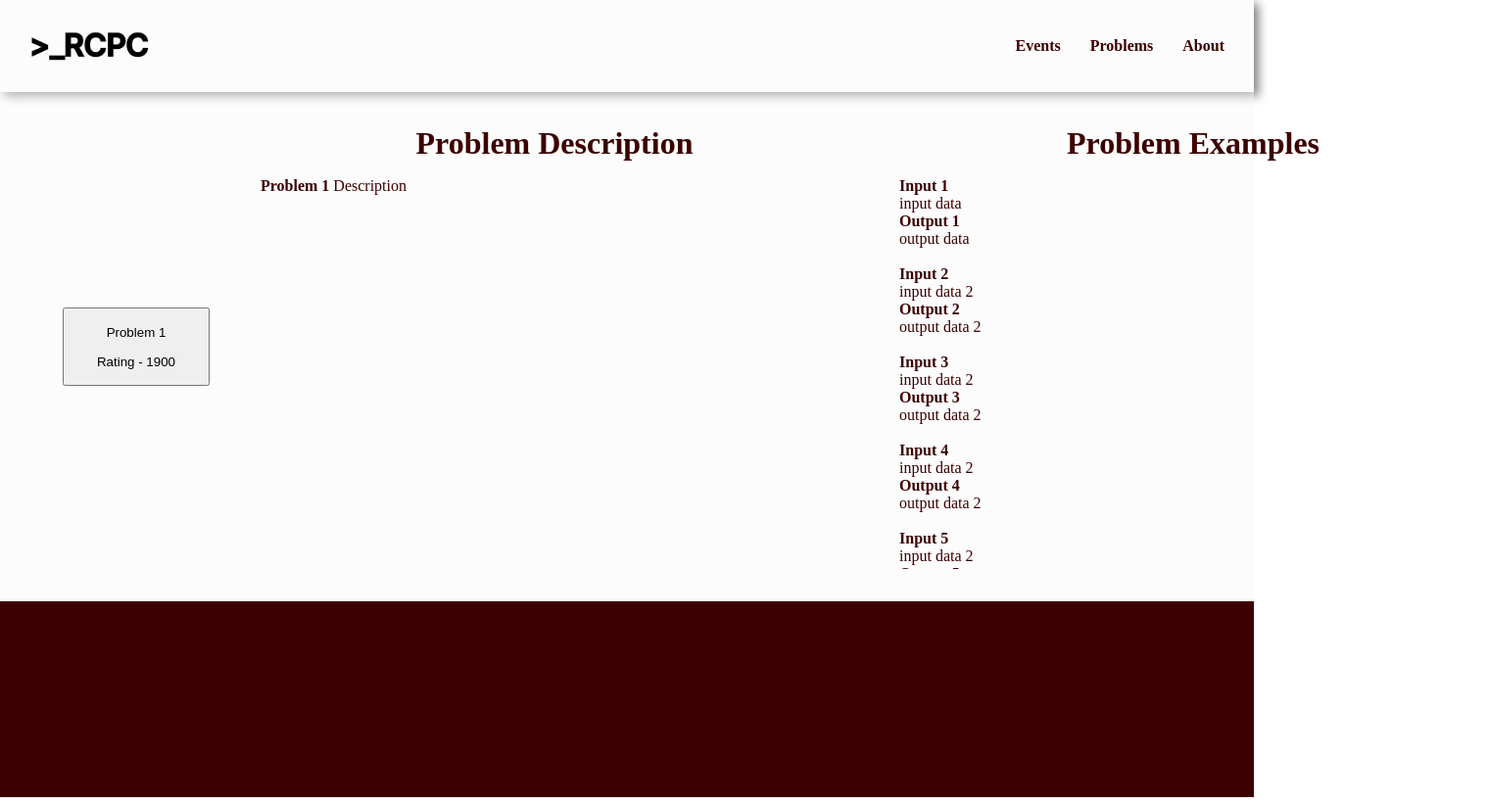
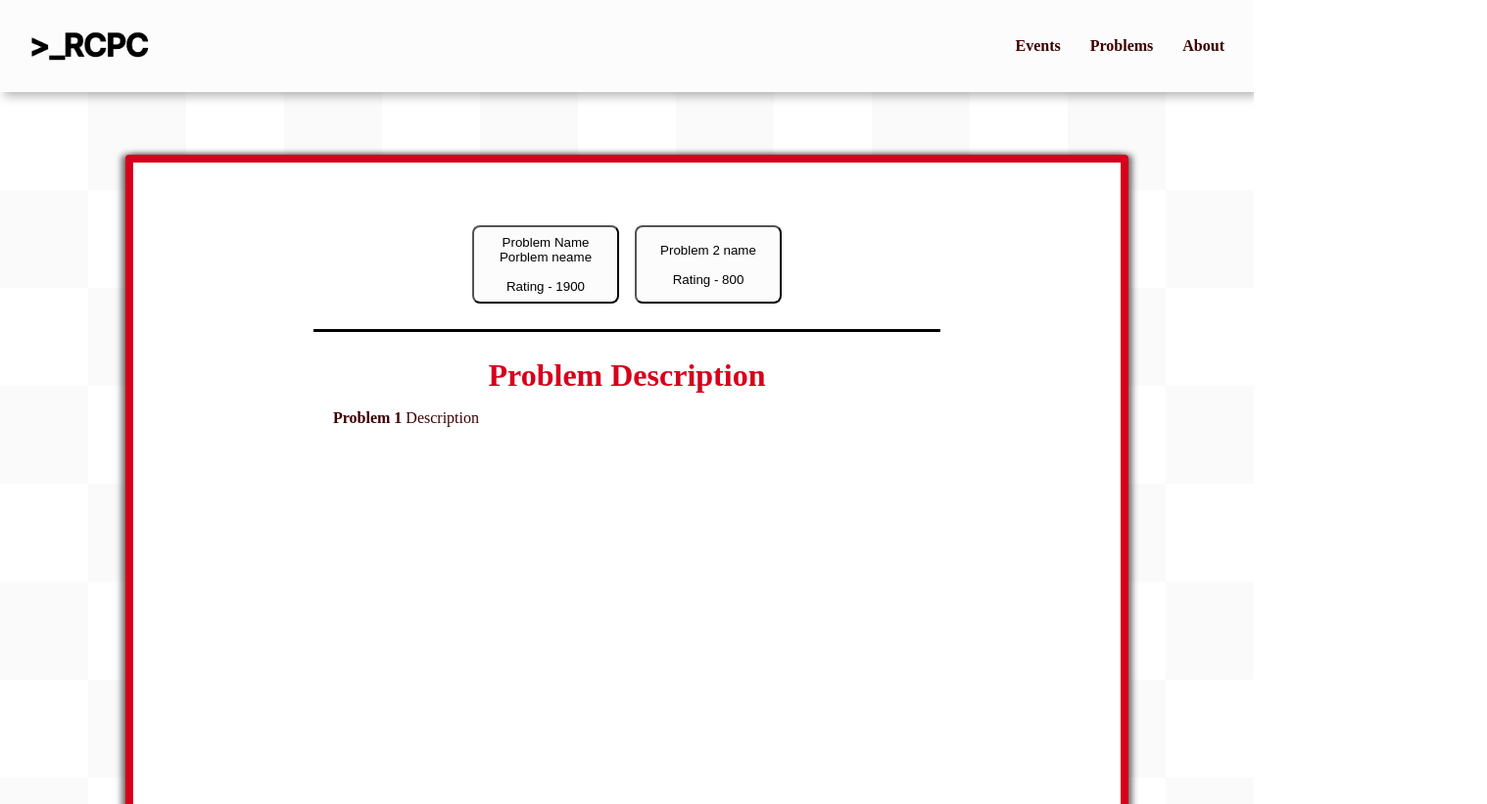
Before and after one commit to Rensselaer-Competitive-Programming-Club/RCPC-Website-Dev, a website: page public/pages/problems/problems.html in a window 1280 px wide. Shown: the top 821 px of the page at 98% size, 1518 px wide, since content can reach past the window. Drawn offline with nearby package versions, Linux system fonts and the light colour scheme.

Commit message:
Made Problems Page Look better

```diff
--- a/public/pages/problems/problems.css
+++ b/public/pages/problems/problems.css
@@ -1,28 +1,62 @@
+/*//////////////////////////////////////
+            Whole Page
+//////////////////////////////////////*/
+
+.problem-body-container {
+    max-width: 100vw;
+    padding-left: 10vw;
+    padding-right: 10vw;
+    padding-bottom: 5vw;
+    padding-top: 5vw;
+    align-items: center;
+    justify-content: center;
+    background-image: url("../../resources/images/misc/checker.png")
+}
+
 .problem-body {
+    border: 8px solid var(--accent-color);
+    border-radius: 4px;
+
+    box-shadow: -4px 0 6px rgba(0, 0, 0, 0.55),
+                4px 0 6px rgba(0, 0, 0, 0.55);
     display: flex;
     align-items: center;
     justify-content: space-between;
-    flex-direction: row;
+    flex-direction: column;
     max-width: 100vw;
-    height: 65vh;
     box-sizing: border-box;
     gap: 16px;
     padding: 64px;
+    background-color: white;
 }
+
+/*//////////////////////////////////////
+            Problem Buttons
+//////////////////////////////////////*/
 
 .problem-buttons {
     display: flex;
     justify-content: space-between;
     align-items: flex-start;
-    flex-direction: column;
-    background-color: antiquewhite;
+    flex-direction: row;
     gap: 16px;
 }
 
 .problem-button {
+    background-color: var(--white-color);
     width: 150px;
     height: 80px;
+    border-radius: 8px;
+    padding: 4px;
 }
+
+.problem-button:hover {
+    background-color: var(--light-color);
+}
+
+/*//////////////////////////////////////
+            Problem Description
+//////////////////////////////////////*/
 
 .problem-description-div {
     display: flex;
@@ -32,7 +66,7 @@
 }
 
 .problem-description-header {
-
+    color: var(--accent-color);
 }
 
 .problem-description-text {
@@ -41,11 +75,19 @@
     resize: none;
 }
 
+/*//////////////////////////////////////
+            Problem Examples
+//////////////////////////////////////*/
+
 .problem-examples-div {
     display: flex;
     flex-direction: column;
     align-items: center;
     gap: 16px;
+}
+
+.problem-examples-header {
+    color: var(--accent-color)
 }
 
 .problem-examples-text {
@@ -64,10 +106,13 @@
     align-items: flex-start;
 }
 
+/*//////////////////////////////////////
+            Other
+//////////////////////////////////////*/
 
 .vertical-line {
-    width: 3px;
-    height: 400px;
+    height: 3px;
+    width: 50vw;
     background-color: black;
     margin: 10px;
 }
--- a/public/pages/problems/problems.js
+++ b/public/pages/problems/problems.js
@@ -2,7 +2,7 @@
 
 let problems = [
     {
-        name: "Problem 1",
+        name: "Problem Name Porblem neame",
         rating: "1900",
         description: "<b>Problem 1</b> Description",
         inputDescription: "",
@@ -33,7 +33,16 @@ let problems = [
                 output: "output data 2"
             }
         ]
-    },
+    }, {
+        name: "Problem 2 name",
+        rating: "800",
+        description: "short description",
+        inputDescription: "nothing",
+        outputDescription: "nothing",
+        examples: [
+
+        ]
+    }
 ]
 
 function VerticalLine() {
@@ -45,7 +54,9 @@ function VerticalLine() {
 function ProblemBody() {
     const [ selectedProblem, setSelectedProblem ] = React.useState(0);
     return (
-        <main className="problem-body">
+        <main>
+            <div className="problem-body-container">
+                <div className="problem-body">
                     <div className="problem-buttons">
                         {problems.map((problem, index) => (
                             <button className="problem-button" key={index} onClick={() => { setSelectedProblem(index); }}>
@@ -73,7 +84,10 @@ function ProblemBody() {
                             ))}
                         </div>
                     </div>
+                </div>
+            </div>
         </main>
+
     );
 }
 
```
Also changed, not shown: public/resources/images/misc/checker.png (added). Lines whose indentation alone changed are shown as unchanged.
